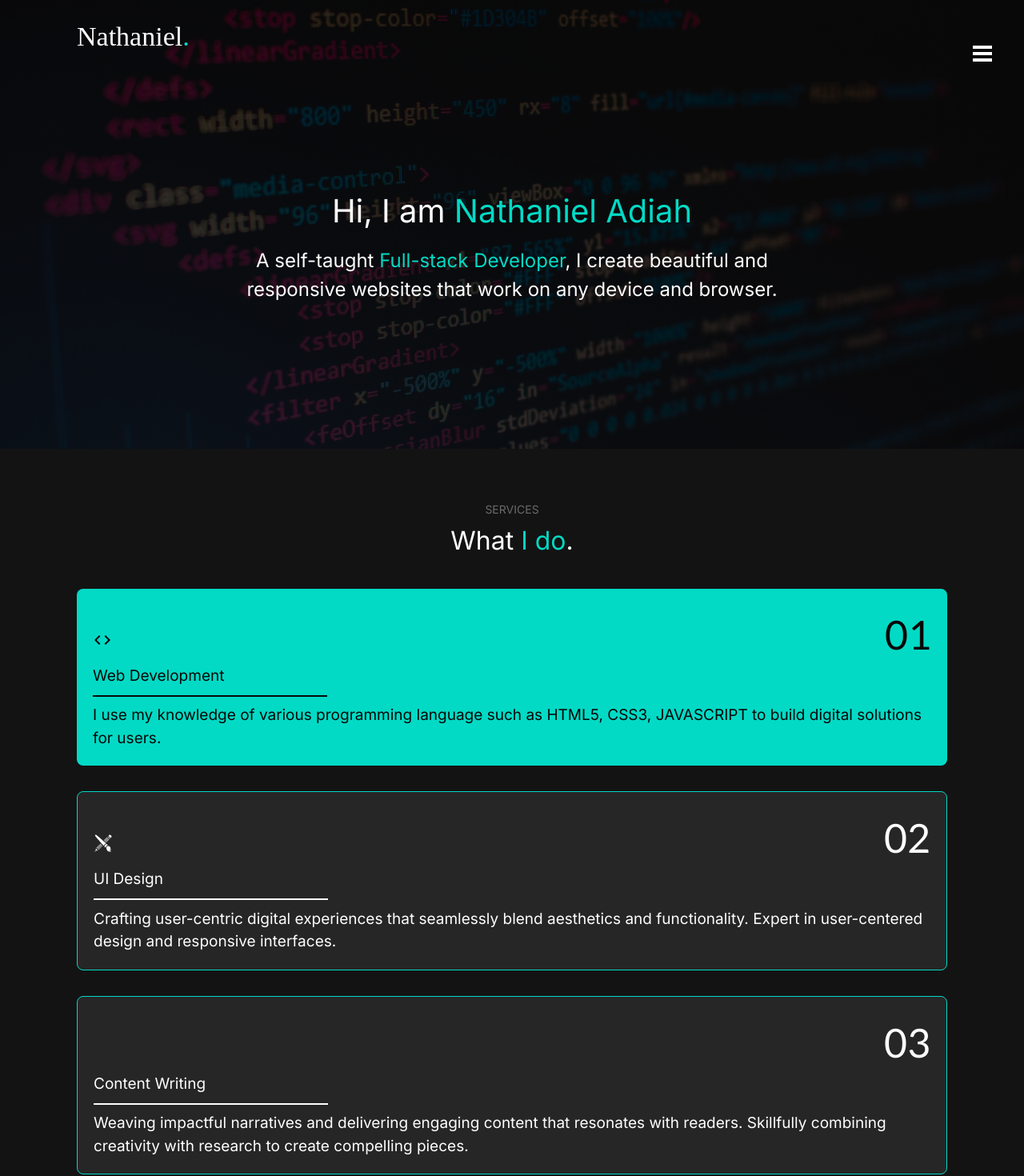
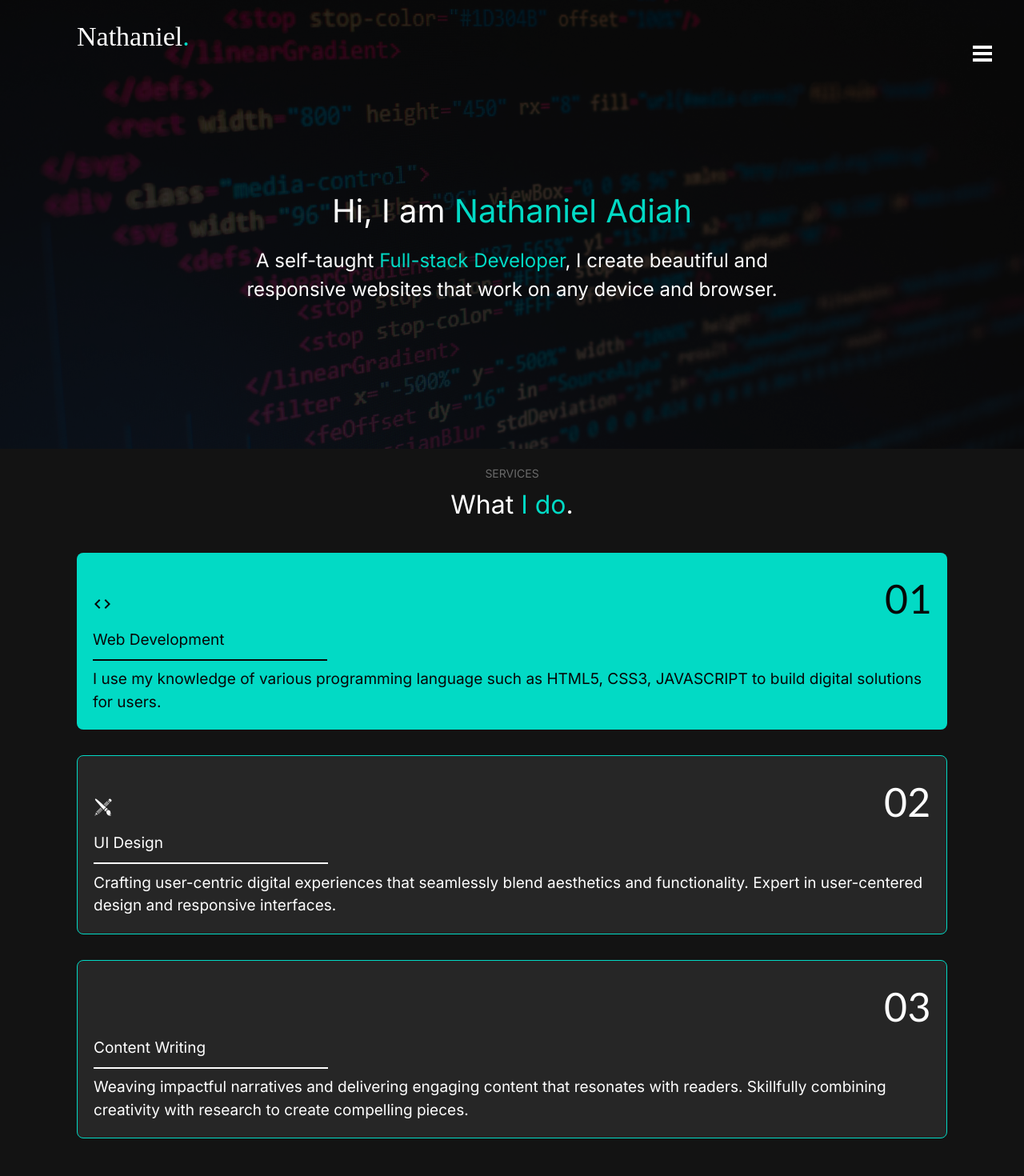
Before and after one commit to nathanieladiah/nathanieladiah.github.io, a React (Vite) app: page / in a window 1280 px wide. Shown: the top 1470 px of the page at 80% size. Built offline with nearby package versions, Linux system fonts and the light colour scheme; some icons are missing; a web font is replaced by a local one.

Commit message:
Reduce space on top of services

```diff
--- a/src/components/WorkSection/workSection.scss
+++ b/src/components/WorkSection/workSection.scss
@@ -21,7 +21,7 @@
 
     @include abs.breakpoint(large) {
       padding-inline: 0;
-      padding-top: abs.rem(65);
+      padding-top: abs.rem(20);
     }
 
     // @include abs.breakpoint(large) {
```
